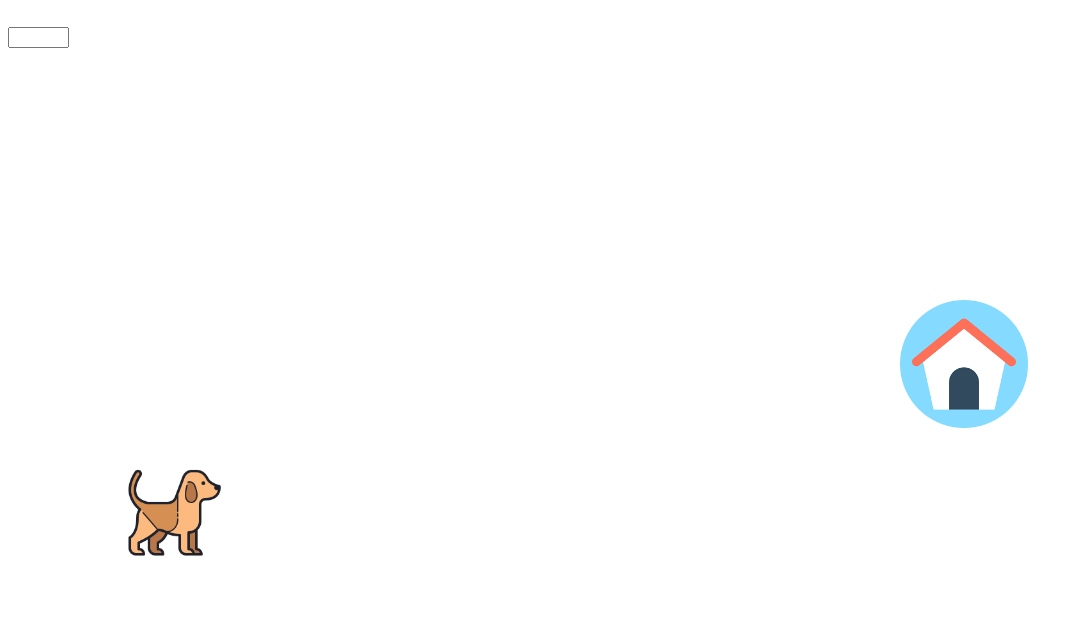
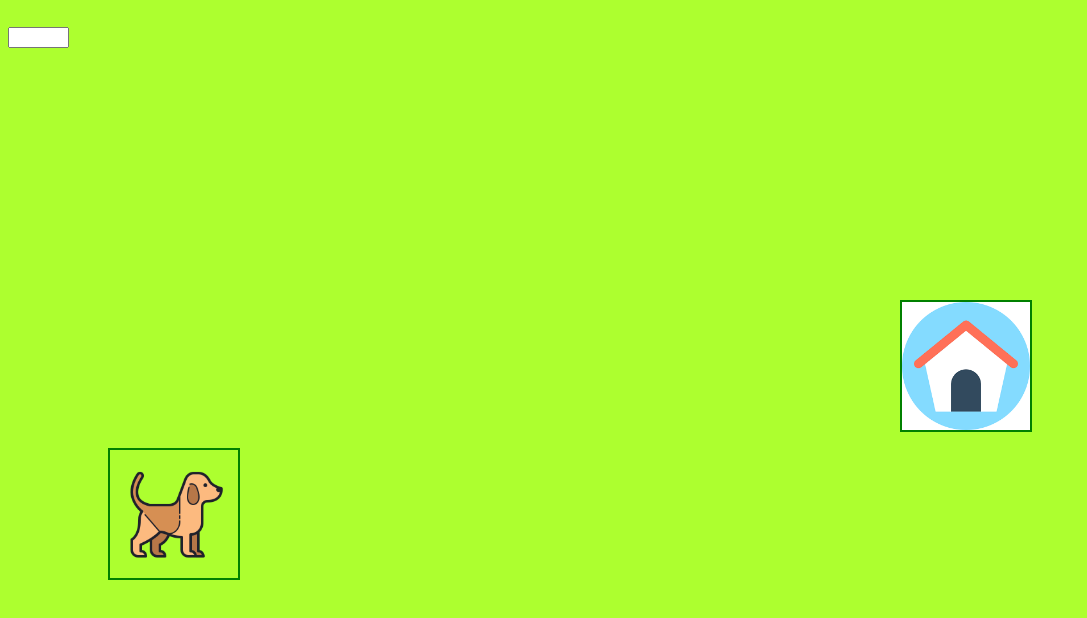
Before and after one commit to FelipeMagro/Projeto_cachorro, a plain HTML site: page index.html in a window 1280 px wide. Shown: the whole page, without its empty margins (0-1087 px from the left). Drawn offline with nearby package versions, Linux system fonts and the light colour scheme.

Commit message:
alterada a cor de fundo e no titulo da pagina!

```diff
--- a/css/estilo.css
+++ b/css/estilo.css
@@ -16,3 +16,9 @@
 	display: block;
 	margin-top: 2em;
 }
+body{
+	background-color: greenyellow;
+}
+img{
+	border: 2px solid green;
+}
--- a/index.html
+++ b/index.html
@@ -1,7 +1,7 @@
 <!DOCTYPE html>
 <html>
 <head>
-	<title>Cachorro</title>
+	<title>Cachorro!!!</title>
 	<link rel="stylesheet" type="text/css" href="css/estilo.css">
 </head>
 <body>
```
